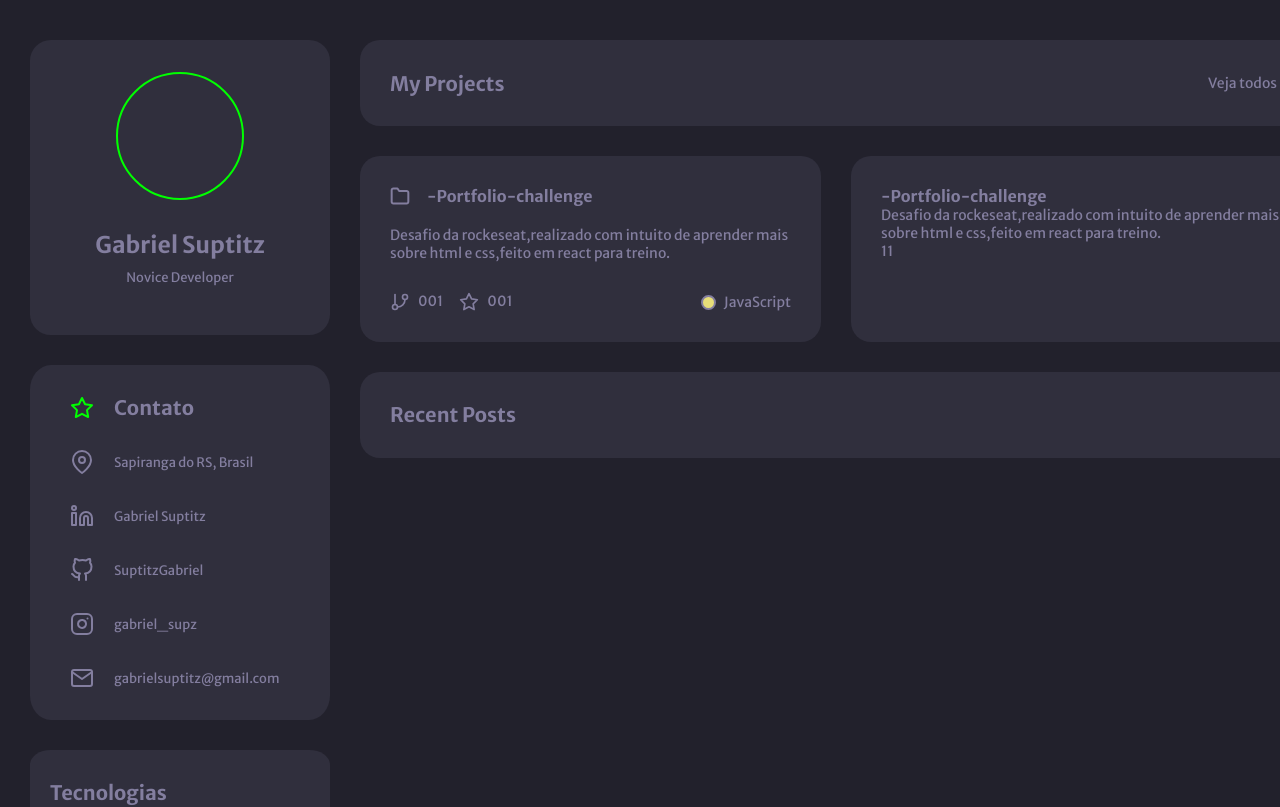
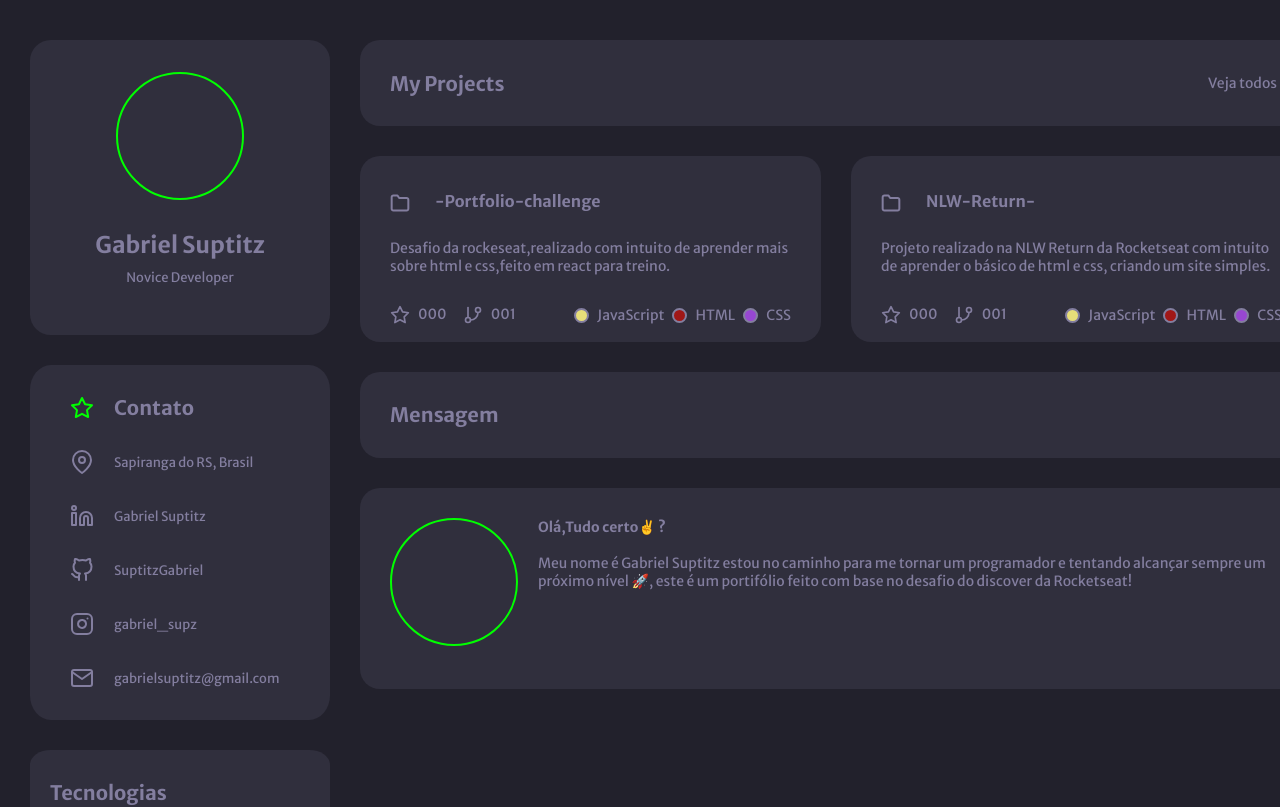
Before and after one commit to gabrielsupz/-Portfolio-challenge, a React (Vite) app: page / in a window 1280 px wide. Shown: the top 807 px of the page. Built offline with nearby package versions, Linux system fonts and the light colour scheme.

Commit message:
Finished Messages

```diff
--- a/src/main.jsx
+++ b/src/main.jsx
@@ -14,37 +14,68 @@ function Main() {
       <div>
           <div className='project projectOne'>
           <div className='nameProject'>
-             <img src="../public/assets/folder.svg" alt="Ícon Folder" /><h4>-Portfolio-challenge</h4></div>
+             <img src="../public/assets/folder.svg" alt="Ícon Folder" />
+             <a href='https://github.com/SuptitzGabriel/-Portfolio-challenge' target="blank">-Portfolio-challenge</a>
+          </div>
              <p>Desafio da rockeseat,realizado com intuito de aprender mais sobre html e css,feito em react para treino.</p>
           <div>
             <div className='infoProject'>
               <div className='infoGitHub'>
+                <div>
+                  <img src="../public/assets/star-project.svg" alt="Ícon Star" />
+                  <p>000</p>
+                </div>
+                <div>
                   <img src="../public/assets/git-branch.svg" alt="Ícon Git Branch" />
-                <p>001</p>
-                <img src="../public/assets/star-project.svg" alt="Ícon Star" />
                   <p>001</p>
                 </div>
 
+
+              </div>
+
               <div className='projectTec'>
-                <p className='elipse'></p>
+                <p className='elipseJs'></p>
                 <p>JavaScript</p>
+                <p className='elipseHtml'></p>
+                <p>HTML</p>
+                <p className='elipseCss'></p>
+                <p>CSS</p>
               </div>
             </div>
 
              </div>
               </div>
               <div className='project projectTwo'>
-            <h4>-Portfolio-challenge</h4>
-            {/* <img src="../public/assets/folder.svg" alt="Ícon Folder" /> */}
-          <p>Desafio da rockeseat,realizado com intuito de aprender mais sobre html e css,feito em react para treino.</p>
+          <div className='nameProject'>
+             <img src="../public/assets/folder.svg" alt="Ícon Folder" />
+             <a href='https://github.com/SuptitzGabriel/NLW-Return-' target="blank">NLW-Return-</a>
+          </div>
+             <p>Projeto realizado na NLW Return da Rocketseat com intuito de aprender o básico de html e css, criando um site simples.</p>
           <div>
+            <div className='infoProject'>
+              <div className='infoGitHub'>
                 <div>
-            {/* <img src="../public/assets/git-branch.svg" alt="Ícon Git Branch" /> */}
-            <p>1</p>
-            {/* <img src="../public/assets/star.svg" alt="Ícon Star" /> */}
-            <p>1</p>
+                  <img src="../public/assets/star-project.svg" alt="Ícon Star" />
+                  <p>000</p>
                 </div>
-            <p></p>
+                <div>
+                  <img src="../public/assets/git-branch.svg" alt="Ícon Git Branch" />
+                  <p>001</p>
+                </div>
+
+
+              </div>
+
+              <div className='projectTec'>
+              <p className='elipseJs'></p>
+                <p>JavaScript</p>
+                <p className='elipseHtml'></p>
+                <p>HTML</p>
+                <p className='elipseCss'></p>
+                <p>CSS</p>
+              </div>
+            </div>
+
              </div>
               </div>
         <div>
@@ -52,10 +83,21 @@ function Main() {
       </div>
      </div>
     </div>
-    <div className='recentPost'>
-      <h3>Recent Posts</h3>
+    <div className='message'>
+      <h3>Mensagem</h3>
     </div>
-    <div className='post'></div>
+    <div className='message textMessage'>
+<div><p className='messagePic'></p></div>
+
+
+      <p>
+       <strong>Olá,Tudo certo✌️ ?</strong>
+       <br />
+       <br />
+Meu nome é Gabriel Suptitz estou no caminho para me tornar um programador e tentando alcançar sempre um próximo nível 🚀, este é um portifólio feito com base no desafio do discover da Rocketseat!
+</p>
+
+    </div>
   </main>
   )
 }
--- a/src/styles/aside.css
+++ b/src/styles/aside.css
@@ -52,7 +52,7 @@ div.profile h2 {
   margin-bottom: 4.9rem;
 }
 
-div.profile p.profilePic{
+div p.profilePic{
 width: 12.8rem;
 height: 12.8rem;
 left: 15rem;
--- a/src/styles/main.css
+++ b/src/styles/main.css
@@ -89,10 +89,29 @@ div.projects div.project img{
   width: 2.0rem;
   height: 2.0rem;
 }
-div.project h4{
+div.nameProject{
+  align-items: center;
+}
+
+div.project a{
+  text-decoration: none;
+  text-align: center;
+  padding: 0.5rem 0.8rem 0.8rem 0.8rem;
+
+  border-radius: 7px;
+
+border-radius: 7px;
   font-weight: 700;
   font-size: 1.6rem;
+  transition: 0.5s;
 }
+div.project a:hover{
+transition: 0.5s;
+background-color:#383647 ;
+
+
+}
+
 
 div.projects div.projectOne{
   margin-right: 3rem;
@@ -114,11 +133,11 @@ font-size: 1.4rem;
   width: 46.1rem;
 }
 
-div.infoGitHub img{
-  margin-right: 0.8rem;
+div.infoGitHub {
+  gap: 1.6rem;
 }
-div.infoGitHub p{
-  margin-right: 1.6rem;
+div.infoGitHub div {
+  gap: 0.8rem;
 }
 
 div.projectTec{
@@ -126,7 +145,25 @@ div.projectTec{
   gap: 0.8rem;
 
 }
-p.elipse{
+p.elipseCss{
+  width: 1.5rem;
+height: 1.5rem;
+
+border-radius: 100%;
+background: #9747d1;
+border: 2px solid #837E9F;
+
+}
+p.elipseHtml{
+  width: 1.5rem;
+height: 1.5rem;
+
+border-radius: 100%;
+background: #a01717;
+border: 2px solid #837E9F;
+
+}
+p.elipseJs{
   width: 1.5rem;
 height: 1.5rem;
 
@@ -136,9 +173,36 @@ border: 2px solid #837E9F;
 
 }
 
-div.recentPost{
+div.message{
   background-color: var(--bg-cards);
   width: 95.2rem;
   height: 8.6rem;
+  margin-bottom: 3rem;
+}
+
+div.textMessage{
+  width: 95.2rem;
+height: 20.1rem;
+padding: 3rem;
+gap: 2rem;
+}
+div.textMessage p{
+  font-size: 1.4rem;
+  font-weight: 400;
 
 }
+p.messagePic{
+  width: 12.8rem;
+height: 12.8rem;
+
+background: url();
+border: 2px solid #00FF00;
+border-radius: 100%;
+
+}
+
+p strong {
+  font-size: 1.6;
+  font-weight: 700;
+
+}
```
Lines whose indentation alone changed are shown as unchanged.
